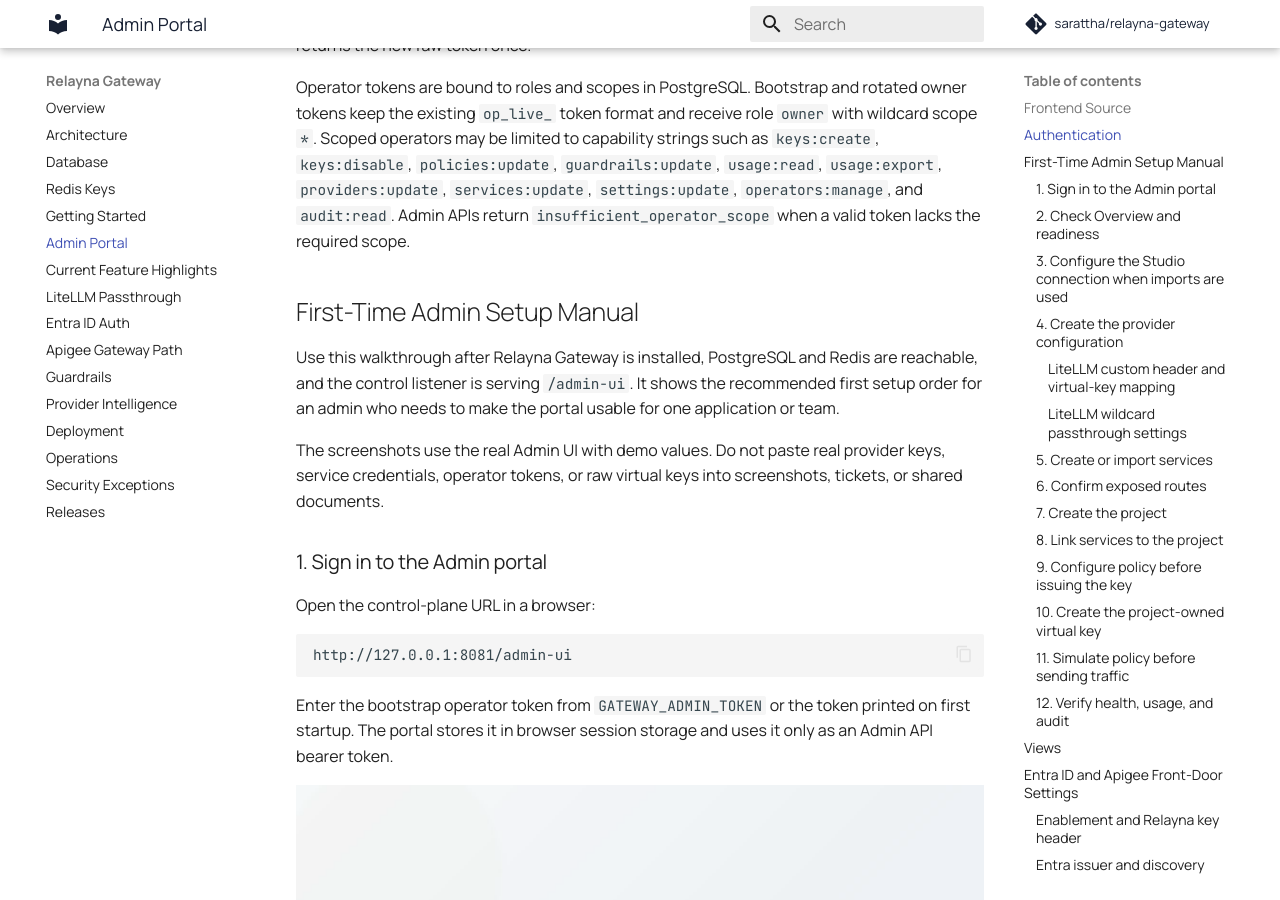
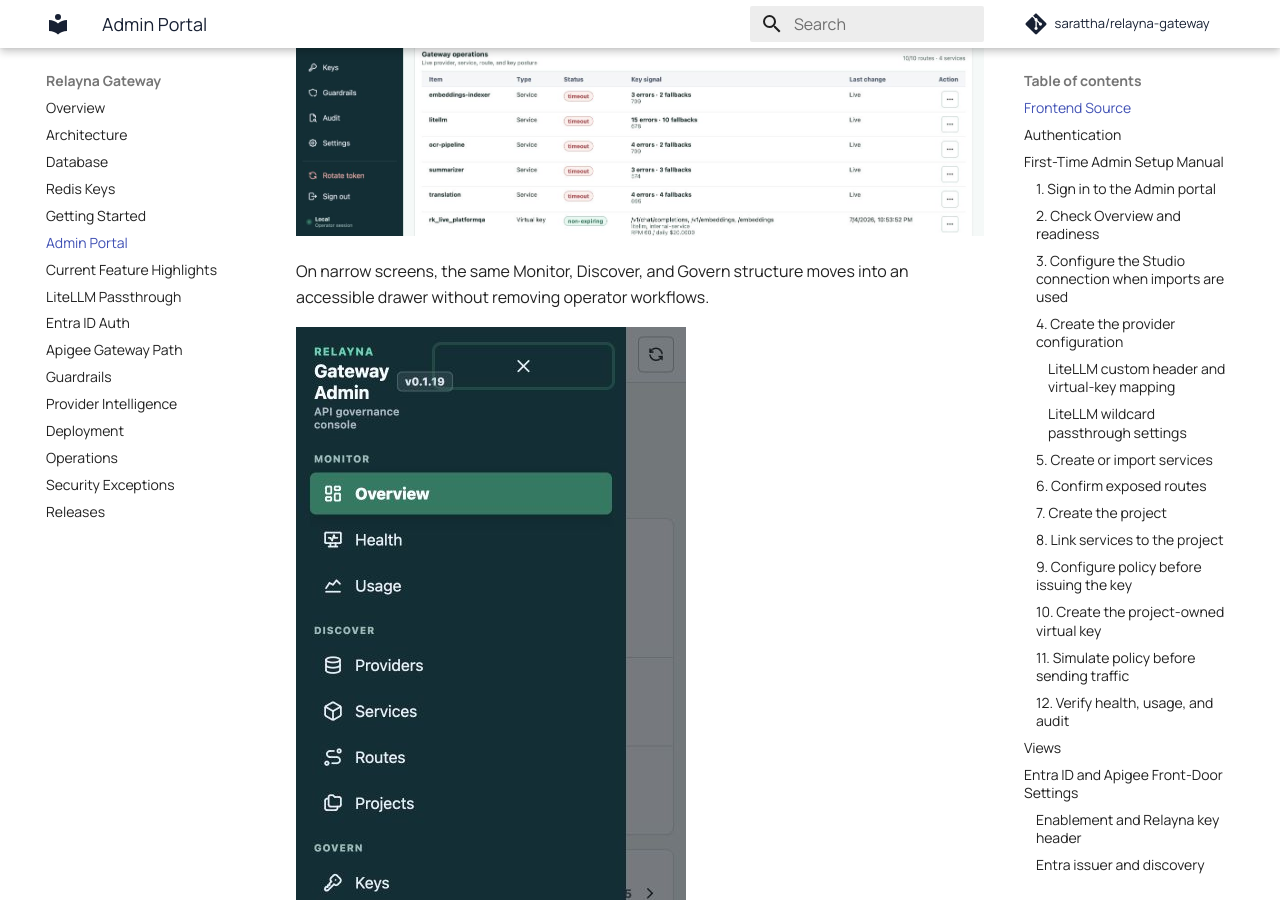
Before and after one commit to sarattha/relayna-gateway, an MkDocs documentation site: the page built from docs/admin-portal.md, in a window 1280 px wide and 900 px high, scrolled down 1169 px. Built offline with MkDocs 1.6.1 and Material for MkDocs 9.7.7, drawn with Linux system fonts in a browser that asks for light colours; comment, search, counter and statistics services are not loaded.

Commit message:
docs: add Admin UI screenshots

```diff
--- a/docs/admin-portal.md
+++ b/docs/admin-portal.md
@@ -33,6 +33,13 @@
 preserve the same capabilities on narrower screens. The source package owns
 design-system tokens, view metadata, templates, and reusable components, while
 the generated asset paths stay stable for deployed gateways.
+
+![Aurora Teal operational Overview](assets/screenshots/admin-ui-2/aurora-teal-overview.png)
+
+On narrow screens, the same Monitor, Discover, and Govern structure moves into
+an accessible drawer without removing operator workflows.
+
+![Responsive Admin UI navigation drawer](assets/screenshots/admin-ui-2/aurora-teal-mobile-navigation.png)
 
 ## Authentication
 
```
Also changed, not shown: EXECPLAN-admin-ui-operator-experience.md (+8 -0 lines), docs/current-features.md (+8 -6 lines), docs/assets/screenshots/admin-ui-2/aurora-teal-audit.png (added), docs/assets/screenshots/admin-ui-2/aurora-teal-health.png (added), docs/assets/screenshots/admin-ui-2/aurora-teal-keys.png (added), docs/assets/screenshots/admin-ui-2/aurora-teal-mobile-navigation.png (added), docs/assets/screenshots/admin-ui-2/aurora-teal-overview.png (added), docs/assets/screenshots/admin-ui-2/aurora-teal-services.png (added), docs/assets/screenshots/admin-ui-2/aurora-teal-usage.png (added).
